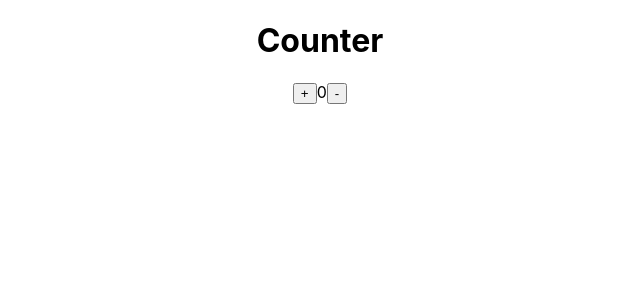
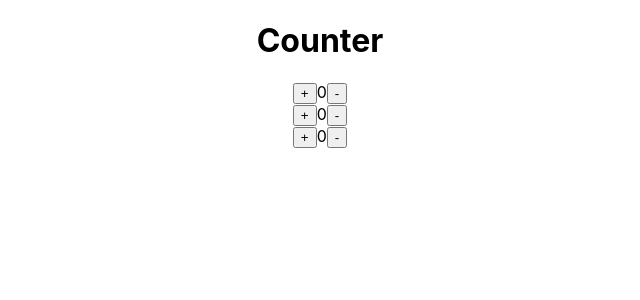
Before and after one commit to HoiDam/react-counter, a React (Create React App) app: page / in a window 1280 px wide. Shown: the top 300 px of the page, without its empty margins (320-960 px from the left). Built offline with nearby package versions, Linux system fonts and the light colour scheme.

Commit message:
feat: counter group with specific number

```diff
--- a/src/App.js
+++ b/src/App.js
@@ -1,11 +1,12 @@
 import './App.css';
 import Counter from './features/Counter';
+import CounterGroup from './features/CounterGroup';
 
 function App() {
   return (
     <div className="App">
       <h1>Counter</h1>
-      <Counter/>
+      <CounterGroup size={3}/>
     </div>
   );
 }
--- a/src/features/Counter.js
+++ b/src/features/Counter.js
@@ -1,11 +1,11 @@
 import React,{useState} from 'react';
 
 
-const Counter = () => {
+function Counter() {
     const [number, setNumber] = useState(0);
 
-    const onIncrease = () =>{ setNumber(number+1)}
-    const onDecrease = () =>{ setNumber(number-1)}
+    const onIncrease = () => { setNumber(number + 1); };
+    const onDecrease = () => { setNumber(number - 1); };
     return (
         <div>
             <button onClick={onIncrease}>+</button>
--- /dev/null
+++ b/src/features/CounterGroup.js
@@ -0,0 +1,12 @@
+import React from 'react'
+import Counter from './Counter'
+
+export default function CounterGroup(props) {
+    console.log(props.size);
+
+    const counterMap = Array(props.size).fill(0);
+    return counterMap.map((item,index) =>{
+        return <Counter key={index}/>;
+    })
+
+}
```
